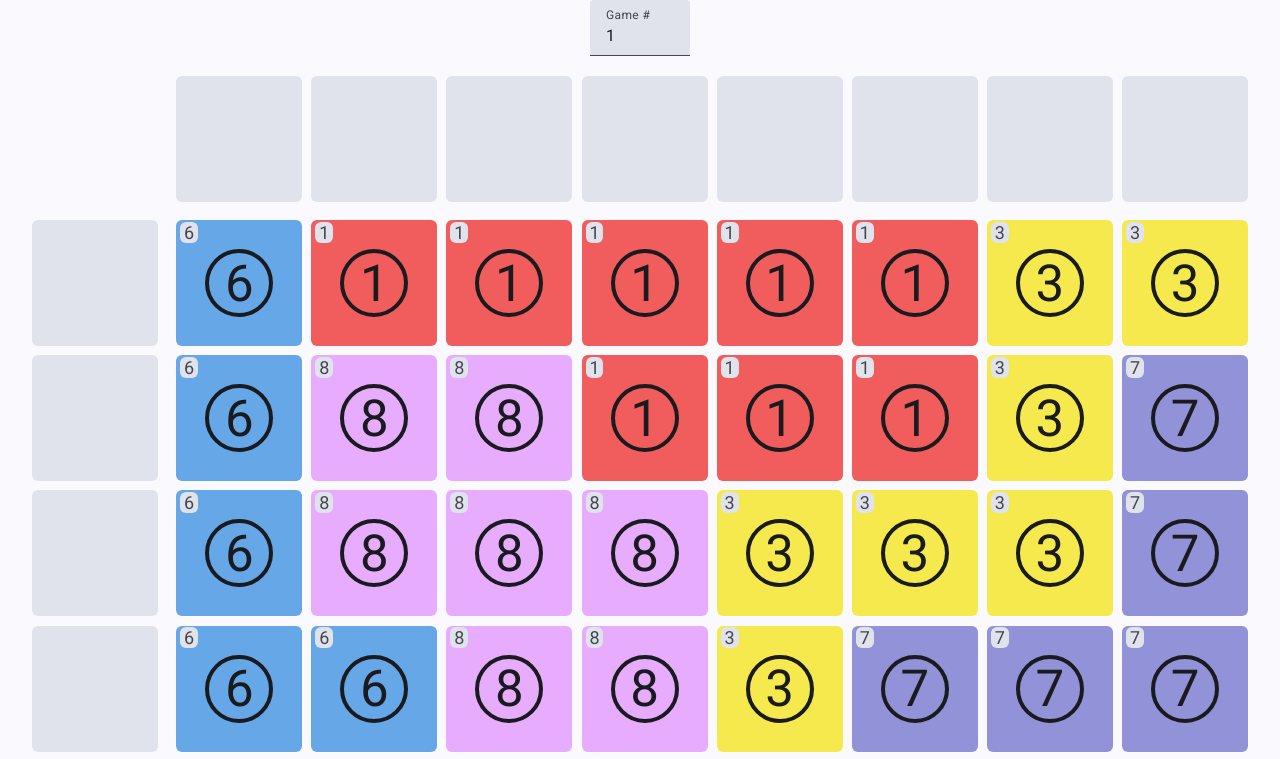
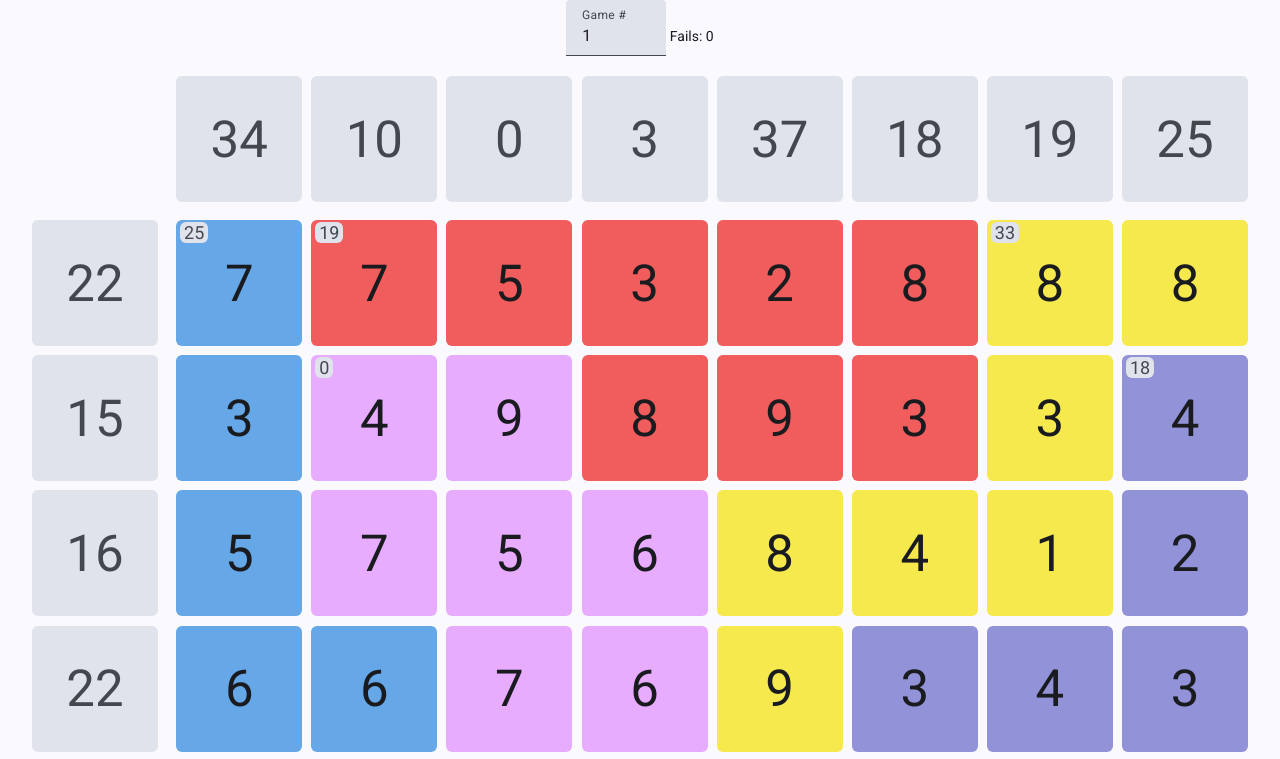
Before and after one commit to jamesmikesell/somebers, an Angular app: page / in a window 1280 px wide. Shown: the top 759 px of the page. Built offline with nearby package versions, Linux system fonts and the light colour scheme.

Commit message:
v1 of game play

```diff
--- a/src/app/component/board/board.html
+++ b/src/app/component/board/board.html
@@ -9,6 +9,8 @@
       min="1"
     />
   </mat-form-field>
+
+  Fails: {{ fails }}
 </div>
 
 <div class="container">
@@ -21,11 +23,11 @@
       <!-- gap -->
     </div>
 
-    <!-- header row -->
+    <!-- column headers -->
     @for (i of [].constructor(grid.length); track $index) {
       <div class="cell bg-muted">
         <div class="corner-number"></div>
-        <div class="content">&nbsp;</div>
+        <div class="content">{{ goalColumns[$index] }}</div>
       </div>
     }
 
@@ -35,11 +37,11 @@
       </div>
     }
 
-    @for (row of grid; track $index) {
-      <!-- header column -->
+    @for (row of grid; track $index; let rowIndex = $index) {
+      <!-- row headers -->
       <div class="cell bg-muted">
         <div class="corner-number"></div>
-        <div class="content">&nbsp;</div>
+        <div class="content">{{ goalRows[rowIndex] }}</div>
       </div>
 
       <div class="cell">
@@ -47,9 +49,26 @@
       </div>
 
       @for (cell of row; track $index) {
-        <div class="cell color-{{ cell }}">
-          <div class="corner-number bg-muted">{{ cell }}</div>
-          <div class="content circle">{{ cell }}</div>
+        <div
+          class="cell color-{{ cell.groupNumber }}"
+          (click)="use(cell)"
+          (contextmenu)="clear(cell); $event.preventDefault()"
+          appHammerSwipe
+          (swipeUp)="use(cell)"
+          (swipeDown)="clear(cell)"
+          class="no-select"
+        >
+          <div class="corner-number bg-muted">
+            {{ cell.colorGroupGoalDisplay }}
+          </div>
+          <div
+            class="content"
+            [class.circle]="cell.status === SelectionStatus.SELECTED"
+          >
+            @if (cell.status !== SelectionStatus.CLEARED) {
+              {{ cell.value }}
+            }
+          </div>
         </div>
       }
     }
--- a/src/app/component/board/board.ts
+++ b/src/app/component/board/board.ts
@@ -1,33 +1,125 @@
 import { CommonModule } from '@angular/common';
 import { Component } from '@angular/core';
+import { HammerSwipeDirective } from '../../directive/hammer/hammer-swipe.directive';
 import { MATERIAL_IMPORTS } from '../../material-imports';
 import { BoardGroupGenerator } from '../../service/grouping';
 import { Random } from '../../service/random';
 
 @Component({
   selector: 'app-board',
-  imports: [...MATERIAL_IMPORTS, CommonModule],
+  imports: [...MATERIAL_IMPORTS, CommonModule, HammerSwipeDirective],
   templateUrl: './board.html',
   styleUrl: './board.scss'
 })
 export class Board {
 
   gameNumber: number = 1;
-  grid: number[][] = [];
+  SelectionStatus = SelectionStatus;
+  grid: Cell[][] = [];
+  goalRows: number[] = [];
+  goalColumns: number[] = [];
+  fails = 0;
 
 
   constructor() {
     this.updateGameNumber(this.gameNumber);
   }
 
+
   updateGameNumber(game: number) {
     this.gameNumber = game;
+    this.fails = 0;
+    let gameSeed = Random.generateFromSeed(game) * Number.MAX_SAFE_INTEGER;
 
     let gridMin = 5;
     let gridMax = 9;
-    const gridSize = Math.floor(Random.generateFromSeed(this.gameNumber) * (gridMax - gridMin + 1) + gridMin);
-    const grid = new BoardGroupGenerator(this.gameNumber).generateRandomContiguousGroups(gridSize);
-    this.grid = grid.map(r => r.slice());
+    const gridSize = Math.floor(Random.generateFromSeed(game) * (gridMax - gridMin + 1) + gridMin);
+    const grid = new BoardGroupGenerator(game).generateRandomContiguousGroups(gridSize);
+
+    let random = new Random(gameSeed);
+    this.goalRows = [];
+    this.goalColumns = [];
+    let goalColorGroups: Cell[] = [];
+    this.grid = grid.map((row, rowIndex) => row.map((cellGroupNumber, colIndex) => {
+      let cell = new Cell();
+      cell.value = Math.floor(random.next() * 9) + 1;
+      cell.groupNumber = cellGroupNumber;
+      cell.required = random.next() < 0.5;
+
+      if (!goalColorGroups[cell.groupNumber]) {
+        cell.colorGroupGoalDisplay = 0
+        goalColorGroups[cell.groupNumber] = cell;
+      }
+
+      if (!this.goalRows[rowIndex])
+        this.goalRows[rowIndex] = 0
+      if (!this.goalColumns[colIndex])
+        this.goalColumns[colIndex] = 0
+
+      if (cell.required) {
+        this.goalRows[rowIndex] += cell.value;
+        this.goalColumns[colIndex] += cell.value;
+
+        goalColorGroups[cell.groupNumber].colorGroupGoalDisplay += cell.value;
+      }
+
+      return cell
+    }));
+
+  }
+
+
+  use(cell: Cell) {
+    if (cell.status !== SelectionStatus.NONE)
+      return;
+
+    if (cell.required) {
+      cell.status = SelectionStatus.SELECTED;
+    } else {
+      this.fails++;
+      this.vibrate();
+    }
+  }
+
+
+  clear(cell: Cell) {
+    if (cell.status !== SelectionStatus.NONE)
+      return;
+
+    if (!cell.required) {
+      cell.status = SelectionStatus.CLEARED;
+    } else {
+      this.fails++;
+      this.vibrate();
+    }
+  }
+
+
+  private vibrate(): void {
+    if ("vibrate" in navigator) {
+      navigator.vibrate([100, 50, 100]);
+    }
   }
 
 }
+
+
+
+class Cell {
+  status = SelectionStatus.NONE;
+  required: boolean = false;
+  colorGroupGoalDisplay: number;
+  value: number;
+  groupNumber: number;
+
+  constructor(
+  ) { }
+}
+
+
+
+enum SelectionStatus {
+  NONE,
+  SELECTED,
+  CLEARED,
+}
```
